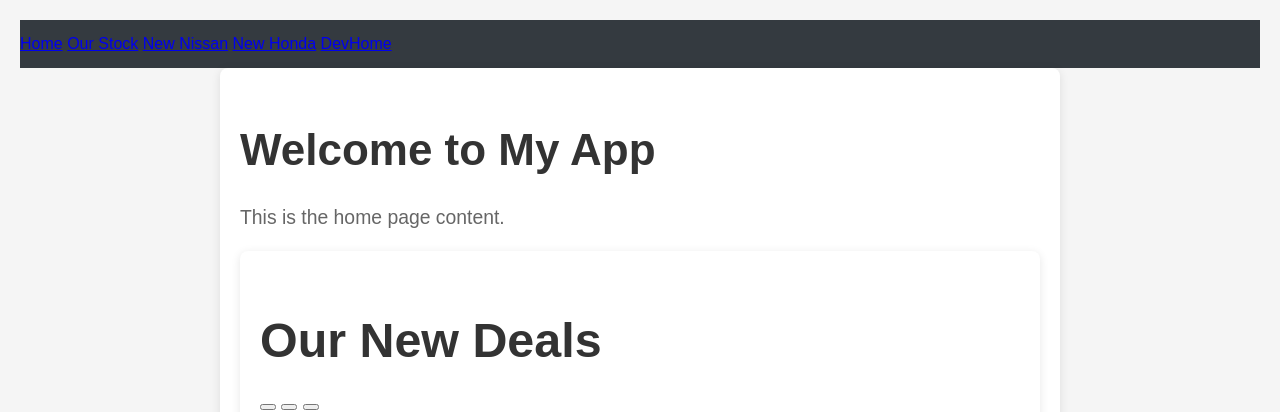
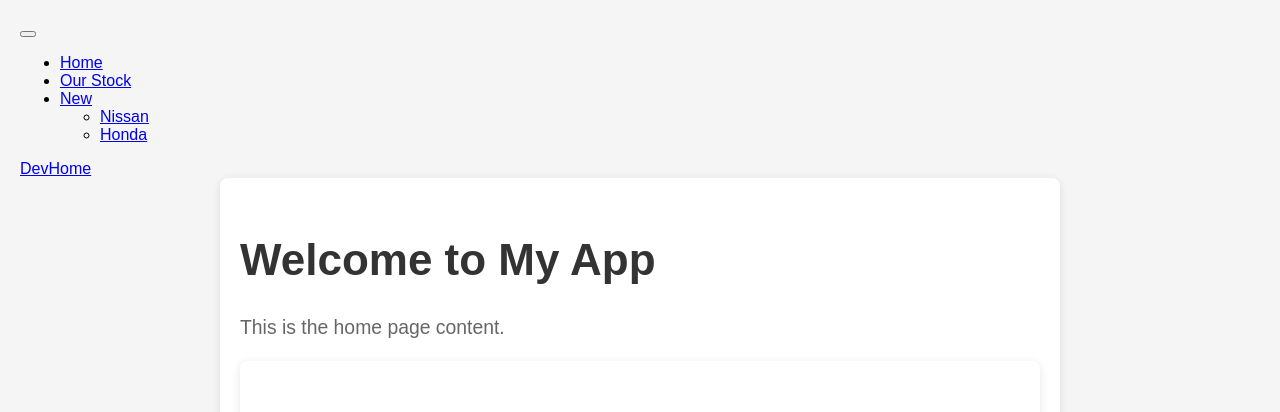
Before and after one commit to Cagedhawk1/91893---Tysen-Main, a Flask app: page /DevHome in a window 1280 px wide. Shown: the top 412 px of the page. Run offline with Flask 3, Linux system fonts and the light colour scheme; some libraries are stand-ins or nearby versions.

Commit message:
1.4.8 new Nav bar CStyle

```diff
--- a/routes.py
+++ b/routes.py
@@ -52,7 +52,7 @@ def register_routes(app, db):
         carousel_items = [
             {'image': 'https://www-asia.nissan-cdn.net/content/dam/Nissan/AU/Images/homepage/redesign/compressed/award-NIS4334_Qashqai_2022_homepage_d-with-GDA-2-2000x821.jpg.ximg.full.hero.jpg', 'caption': 'Book a test drive', 'E Power': 'Runnout Sale.'},
             {'image': 'https://www-asia.nissan-cdn.net/content/dam/Nissan/AU/Images/homepage/new-navara-pro-4x-homepage-banner-3840x1574.jpg.ximg.full.hero.jpg', 'caption': 'Book a teat drive', 'Unbeatable Ute': 'Unstoppable Deal.'},
-            {'image': 'https://www-asia.nissan-cdn.net/content/dam/Nissan/new-zealand/images/homepage/NIS5140-13_Nissan-X-TRAIL-Production_Digital_HeroDesktop_1620x1152-v.jpg.ximg.full.hero.jpg', 'caption': 'Book a teat drive', 'Offers on now': 'Factory Bonus Offers.'},
+            {'image': 'https://www-asia.nissan-cdn.net/content/dam/Nissan/new-zealand/images/homepage/NIS5140-13_Nissan-X-TRAIL-Production_Digital_HeroDesktop_1620x1152-v.jpg.ximg.full.hero.jpg', 'caption': 'Book a test drive', 'Offers on now': 'Factory Bonus Offers.'},
         ]
         return render_template('DevHome.html', carousel_items=carousel_items)
 
--- a/templates/DevHome.html
+++ b/templates/DevHome.html
@@ -16,51 +16,86 @@
             background-color: #f5f5f5;
         }
 
-        .navbar {
-            padding: 15px 0;
-            background-color: #343a40;
+        nav.navbar {
+        background-color: #212529;
+        box-shadow: 0 2px 10px rgba(0,0,0,.25);
         }
 
-        .navbar .container {
-            padding: 0 15px;
+        /* Brand */
+        nav.navbar .navbar-brand {
+        color: #fff;
+        font-weight: 600;
+        letter-spacing: .2px;
+        text-decoration: none;
         }
 
-        .navbar-toggler {
-            border: none;
-            padding: 10px;
-            background-color: #495057;
+        nav.navbar .navbar-brand:hover { color: #f8f9fa; }
+
+        nav.navbar .nav-link {
+        color: rgba(255,255,255,.8);
+        font-weight: 500;
+        padding: .5rem 1rem;
+        text-decoration: none;
+        position: relative;
+        }
+        nav.navbar .nav-link:hover,
+        nav.navbar .nav-link:focus {
+        color: #fff;
         }
 
-        .navbar-toggler-icon {
-            background-image: url("");
+
+        nav.navbar .nav-link:hover::after,
+        nav.navbar .nav-link.active::after,
+        nav.navbar .show > .nav-link::after {
+        content: "";
+        position: absolute;
+        left: .75rem;
+        right: .75rem;
+        bottom: .25rem;
+        height: 2px;
+        background: #0d6efd;
+        border-radius: 2px;
         }
 
-        .navbar-nav {
-            margin: 0;
+        /* Space items a bit on large screens */
+        @media (min-width: 992px) {
+        nav.navbar .navbar-nav { gap: .25rem; }
         }
 
-        .nav-item {
-            margin-right: 15px;
+        /* Toggler */
+        nav.navbar .navbar-toggler {
+        border: none;
+        }
+        nav.navbar .navbar-toggler:focus {
+        box-shadow: 0 0 0 .25rem rgba(13,110,253,.25);
         }
 
-        .nav-link {
-            color: #ffffff !important;
-            font-size: 16px;
-            padding: 10px 15px;
-            transition: color 0.3s ease;
+        /* Dropdown */
+        nav.navbar .dropdown-menu {
+        background: #2a2f34;
+        border: 1px solid rgba(255,255,255,.1);
+        box-shadow: 0 .5rem 1rem rgba(0,0,0,.15);
+        }
+        nav.navbar .dropdown-item {
+        color: #e9ecef;
+        }
+        nav.navbar .dropdown-item:hover,
+        nav.navbar .dropdown-item:focus {
+        color: #fff;
+        background: #0d6efd;
         }
 
-        .nav-link:hover {
-            color: #adb5bd !important;
-            text-decoration: none;
+        /* DevHome button on the right */
+        nav.navbar .btn-outline-light.btn-sm {
+        border-color: rgba(255,255,255,.6);
+        }
+        nav.navbar .btn-outline-light.btn-sm:hover {
+        color: #212529;
+        background: #fff;
+        border-color: #fff;
         }
 
-        .nav-link.active {
-            color: #ffffff !important;
-            background-color: #495057;
-            border-radius: 5px;
-        }
-
+        body.with-fixed-top { padding-top: 4rem; }
         .container {
             max-width: 70%;
             margin: auto;
--- a/templates/base.html
+++ b/templates/base.html
@@ -8,13 +8,34 @@
 {% endblock %}
 
 {% block navbar %}
-  <div class="navbar">
-    <a href="/">Home</a>
-    <a href="/contents">Our Stock</a>
-    <a href="https://www.nissan.co.nz/">New Nissan</a>
-    <a href="https://www.honda.co.nz/new-cars/">New Honda</a>
-    <a href="/DevHome">DevHome</a>
+<button class="navbar-toggler" type="button" data-bs-toggle="collapse" data-bs-target="#mainNav"
+        aria-controls="mainNav" aria-expanded="false" aria-label="Toggle navigation">
+  <span class="navbar-toggler-icon"></span>
+</button>
+
+<div class="collapse navbar-collapse" id="mainNav">
+  <ul class="navbar-nav me-auto mb-2 mb-lg-0">
+    <li class="nav-item">
+      <a class="nav-link active" aria-current="page" href="#">Home</a>
+    </li>
+    <li class="nav-item">
+      <a class="nav-link" href="#">Our Stock</a>
+    </li>
+
+    <li class="nav-item dropdown">
+      <a class="nav-link dropdown-toggle" href="#" id="newCars" role="button" data-bs-toggle="dropdown"
+         aria-expanded="false">New</a>
+      <ul class="dropdown-menu" aria-labelledby="newCars">
+        <li><a class="dropdown-item" href="#">Nissan</a></li>
+        <li><a class="dropdown-item" href="#">Honda</a></li>
+      </ul>
+    </li>
+  </ul>
+
+  <div class="d-flex">
+    <a class="btn btn-outline-light btn-sm" href="#">DevHome</a>
   </div>
+</div>
 {% endblock %}
 
 {% block content %}
--- a/templates/static/style.css
+++ b/templates/static/style.css
@@ -5,50 +5,87 @@ body {
     background-color: #f5f5f5;
 }
 
-.navbar {
-    padding: 15px 0;
-    background-color: #343a40;
+nav.navbar {
+background-color: #212529;
+box-shadow: 0 2px 10px rgba(0,0,0,.25);
 }
 
-.navbar .container {
-    padding: 0 15px;
+/* Brand */
+nav.navbar .navbar-brand {
+color: #fff;
+font-weight: 600;
+letter-spacing: .2px;
+text-decoration: none;
+}
+nav.navbar .navbar-brand:hover { color: #f8f9fa; }
+
+/* Links */
+nav.navbar .nav-link {
+color: rgba(255,255,255,.8);
+font-weight: 500;
+padding: .5rem 1rem;
+text-decoration: none;
+position: relative;
+}
+nav.navbar .nav-link:hover,
+nav.navbar .nav-link:focus {
+color: #fff;
 }
 
-.navbar-toggler {
-    border: none;
-    padding: 10px;
-    background-color: #495057;
+
+nav.navbar .nav-link:hover::after,
+nav.navbar .nav-link.active::after,
+nav.navbar .show > .nav-link::after {
+content: "";
+position: absolute;
+left: .75rem;
+right: .75rem;
+bottom: .25rem;
+height: 2px;
+background: #0d6efd;
+border-radius: 2px;
 }
 
-.navbar-toggler-icon {
-    background-image: url("");
+/* Space items a bit on large screens */
+@media (min-width: 992px) {
+nav.navbar .navbar-nav { gap: .25rem; }
 }
 
-.navbar-nav {
-    margin: 0;
+/* Toggler */
+nav.navbar .navbar-toggler {
+border: none;
+}
+nav.navbar .navbar-toggler:focus {
+box-shadow: 0 0 0 .25rem rgba(13,110,253,.25);
 }
 
-.nav-item {
-    margin-right: 15px;
+/* Dropdown */
+nav.navbar .dropdown-menu {
+background: #2a2f34;
+border: 1px solid rgba(255,255,255,.1);
+box-shadow: 0 .5rem 1rem rgba(0,0,0,.15);
+}
+nav.navbar .dropdown-item {
+color: #e9ecef;
+}
+nav.navbar .dropdown-item:hover,
+nav.navbar .dropdown-item:focus {
+color: #fff;
+background: #0d6efd;
 }
 
-.nav-link {
-    color: #ffffff !important;
-    font-size: 16px;
-    padding: 10px 15px;
-    transition: color 0.3s ease;
+/* DevHome button on the right */
+nav.navbar .btn-outline-light.btn-sm {
+border-color: rgba(255,255,255,.6);
+}
+nav.navbar .btn-outline-light.btn-sm:hover {
+color: #212529;
+background: #fff;
+border-color: #fff;
 }
 
-.nav-link:hover {
-    color: #adb5bd !important;
-    text-decoration: none;
-}
-
-.nav-link.active {
-    color: #ffffff !important;
-    background-color: #495057;
-    border-radius: 5px;
-}
+/* d body padding */
+body.with-fixed-top { padding-top: 4rem; }
 
 .container {
     max-width: 800px;
```
